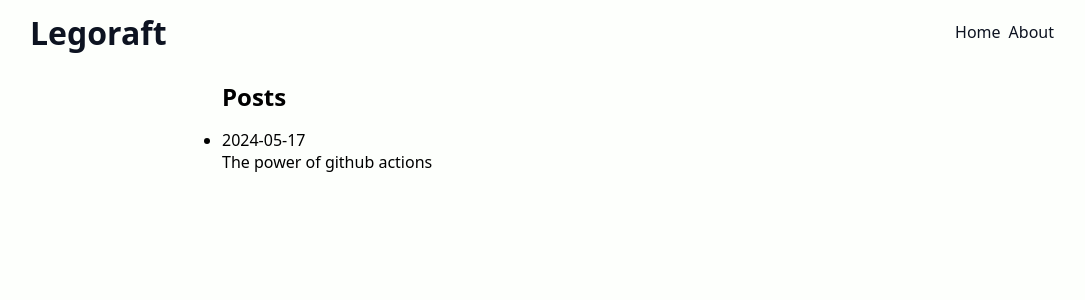
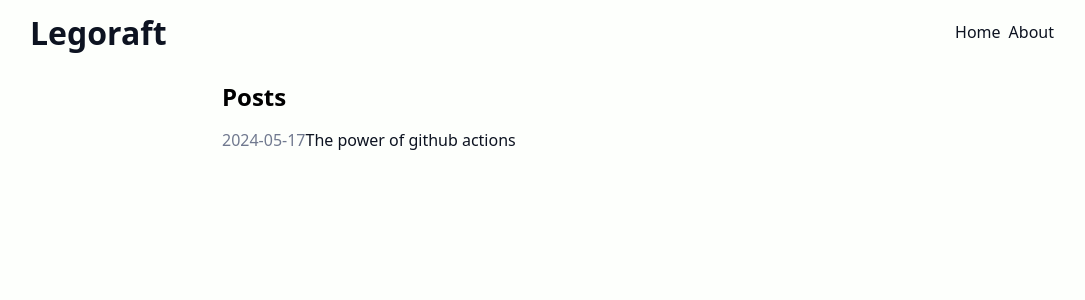
Before and after one commit to LegoRaft/legoraft.github.io, a Jekyll site: the page built from index.md, in a window 1280 px wide. Shown: the top 300 px of the page, without its empty margins (98-1183 px from the left). Built offline with Jekyll 4.4.1, drawn with Linux system fonts in a browser that asks for light colours.

Commit message:
Added post-list to style

```diff
--- a/_sass/post-list.scss
+++ b/_sass/post-list.scss
@@ -4,7 +4,7 @@
     list-style: none;
 }
 
-a {
+a.postlink {
     display: flex;
     text-decoration: none;
 
--- a/assets/css/styles.scss
+++ b/assets/css/styles.scss
@@ -2,3 +2,4 @@
 ---
 @import "header";
 @import "body";
+@import "post-list";
```
